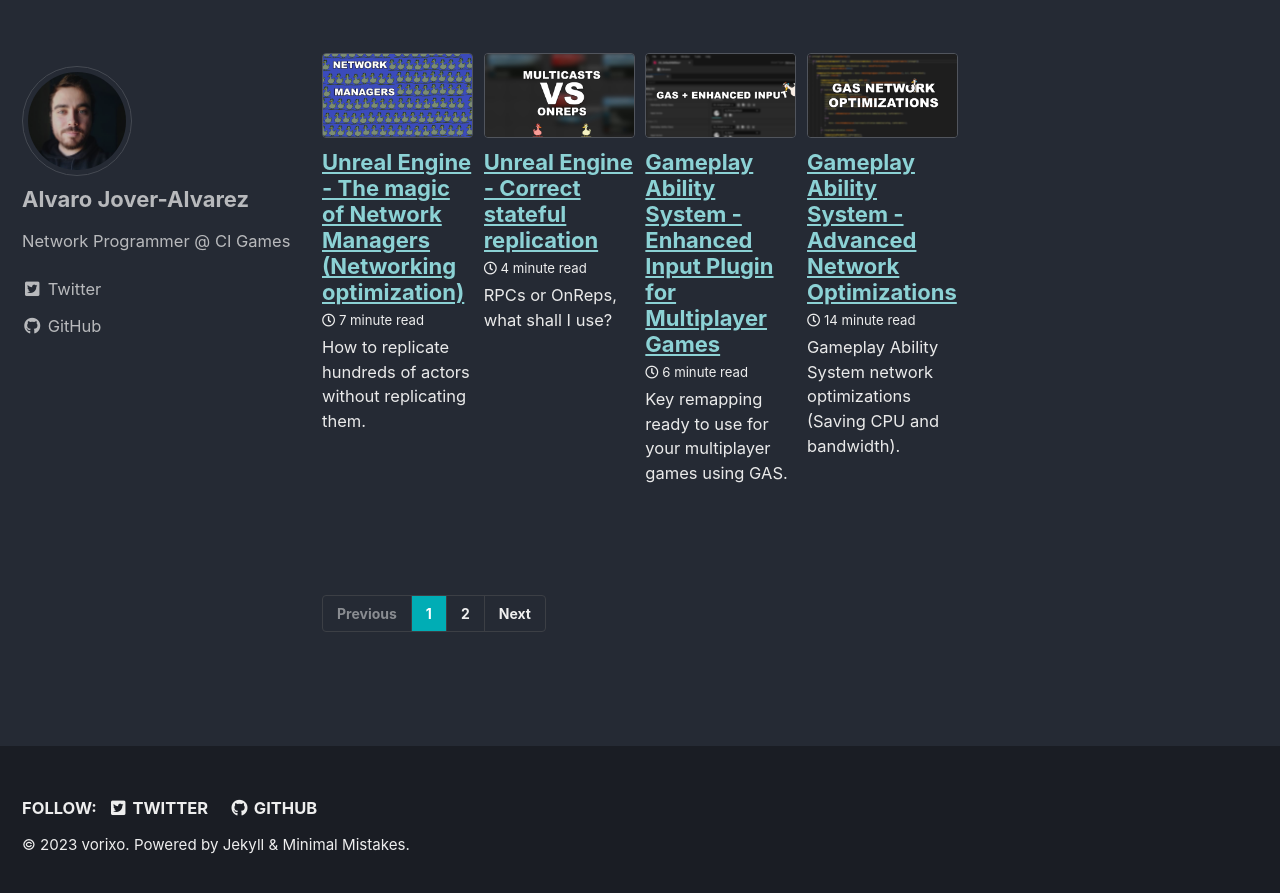
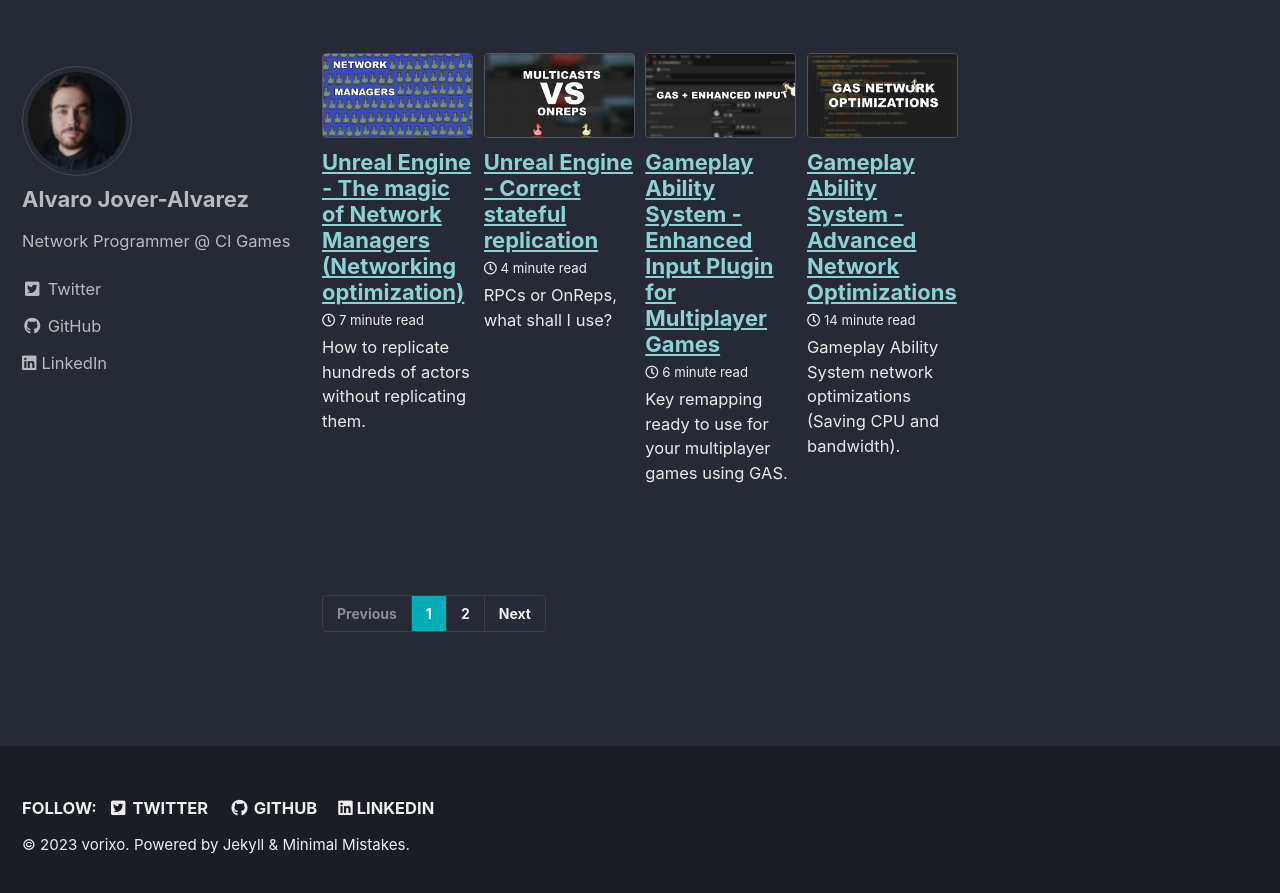
Before and after one commit to vorixo/devtricks, a Jekyll site: the page built from index.html, in a window 1280 px wide and 900 px high, scrolled down 1257 px. Shown: the top 893 px of the window. Built offline with Jekyll 4.4.1, drawn with Linux system fonts in a browser that asks for light colours; cached includes are drawn as plain includes; the list of posts is cut into pages by our own code.

Commit message:
[UPD] Adding LinkedIn info on devtricks

```diff
--- a/_config.yml
+++ b/_config.yml
@@ -107,24 +107,16 @@
   location         : # "Somewhere"
   email            :
   links:
-    - label: "Email"
-      icon: "fas fa-fw fa-envelope-square"
-      # url: "mailto:your.name@email.com"
-    - label: "Website"
-      icon: "fas fa-fw fa-link"
-      # url: "https://your-website.com"
     - label: "Twitter"
       icon: "fab fa-fw fa-twitter-square"
       url: "https://twitter.com/vorixo"
-    - label: "Facebook"
-      icon: "fab fa-fw fa-facebook-square"
-      # url: "https://facebook.com/"
     - label: "GitHub"
       icon: "fab fa-fw fa-github"
       url: "https://github.com/vorixo"
-    - label: "Instagram"
-      icon: "fab fa-fw fa-instagram"
-      # url: "https://instagram.com/"
+    - label: "LinkedIn"
+      icon: "fab fa-linkedin"
+      url: "https://www.linkedin.com/in/vorixo"
+
 
 # Site Footer
 footer:
@@ -132,21 +124,12 @@
     - label: "Twitter"
       icon: "fab fa-fw fa-twitter-square"
       url: "https://twitter.com/vorixo"
-    - label: "Facebook"
-      icon: "fab fa-fw fa-facebook-square"
-      # url:
     - label: "GitHub"
       icon: "fab fa-fw fa-github"
       url: "https://github.com/vorixo"
-    - label: "GitLab"
-      icon: "fab fa-fw fa-gitlab"
-      # url:
-    - label: "Bitbucket"
-      icon: "fab fa-fw fa-bitbucket"
-      # url:
-    - label: "Instagram"
-      icon: "fab fa-fw fa-instagram"
-      # url:
+    - label: "LinkedIn"
+      icon: "fab fa-linkedin"
+      url: "https://www.linkedin.com/in/vorixo"
 
 
 # Reading Files
```
